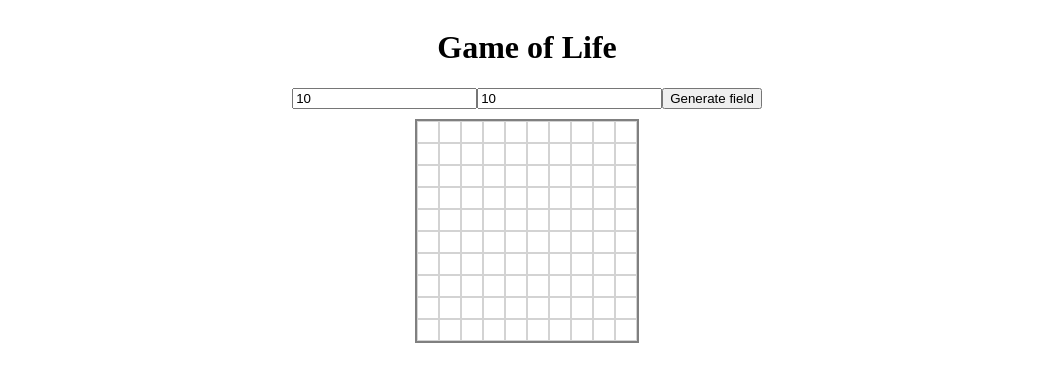
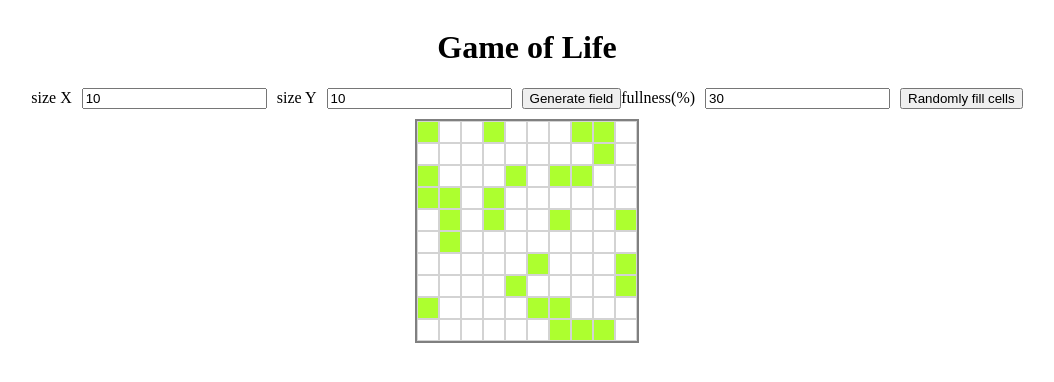
Before and after one commit to Momomash/otusReactJs, a React app: page / in a window 1280 px wide. Shown: the top 382 px of the page, without its empty margins (113-1167 px from the left). Built offline with nearby package versions, Linux system fonts and the light colour scheme.

Commit message:
add button with function "randomFilling"

```diff
--- a/src/components/Field/Field.tsx
+++ b/src/components/Field/Field.tsx
@@ -1,17 +1,6 @@
 import * as React from 'react';
 import styled from '@emotion/styled';
 import { CellStatus, Cell } from './components';
-
-const generateCells = (x: number, y: number): Array<Array<CellStatus>> => {
-    const arr: Array<Array<CellStatus>> = [];
-    for (let i = y - 1; i >= 0; i--) {
-        arr[i] = [];
-        for (let j = x - 1; j >= 0; j--) {
-            arr[i][j] = CellStatus.Empty;
-        }
-    }
-    return arr;
-};
 
 const Game = styled.div((props: { isAnimation: boolean }) => ({
     display: 'flex',
@@ -46,11 +35,42 @@ const FieldRow = styled.div`
     display: flex;
     flex-direction: row;
 `;
+const Input = styled.input`
+    margin: 0 10px;
+`;
+
+const randomFilling = (arr: Array<Array<CellStatus>>, fullness: number): void => {
+    for (let i = 0; i < arr.length; i++) {
+        for (let j = 0; j < arr[i].length; j++) {
+            arr[i][j] = CellStatus.Empty;
+        }
+    }
+
+    let randomCells = Math.round((arr.length * arr[0].length * fullness) / 100);
+    for (randomCells; randomCells > 0; randomCells--) {
+        const randomRow = arr[Math.floor(Math.random() * arr.length)];
+        const randomCol = Math.floor(Math.random() * randomRow.length);
+        randomRow[randomCol] = CellStatus.Young;
+    }
+};
+
+const generateCells = (x: number, y: number, fullness: number): Array<Array<CellStatus>> => {
+    const arr: Array<Array<CellStatus>> = [];
+    for (let i = y - 1; i >= 0; i--) {
+        arr[i] = [];
+        for (let j = x - 1; j >= 0; j--) {
+            arr[i][j] = CellStatus.Empty;
+        }
+    }
+    randomFilling(arr, fullness);
+    return arr;
+};
 
 type Props = {};
 type State = {
     sizeX: number;
     sizeY: number;
+    fullness: number;
     cells: CellStatus[][];
     isAnimation: boolean;
 };
@@ -63,7 +83,8 @@ export class Field extends React.Component<Props, State> {
         this.state = {
             sizeX: 10,
             sizeY: 10,
-            cells: generateCells(10, 10),
+            fullness: 30,
+            cells: generateCells(10, 10, 30),
             isAnimation: true,
         };
     }
@@ -79,12 +100,22 @@ export class Field extends React.Component<Props, State> {
         this.setState((prevState) => {
             return {
                 ...prevState,
-                cells: this.regenerateCells(prevState.sizeX, prevState.sizeY),
+                cells: this.regenerateCells(prevState.sizeX, prevState.sizeY, prevState.fullness),
+            };
+        });
+    };
+    randomlyFill = (event: any) => {
+        this.setState((prevState) => {
+            const newCells = Array.from(prevState.cells);
+            randomFilling(newCells, prevState.fullness);
+            return {
+                ...prevState,
+                cells: newCells,
             };
         });
     };
 
-    regenerateCells(x: number, y: number): Array<Array<CellStatus>> {
+    regenerateCells(x: number, y: number, fullness: number): Array<Array<CellStatus>> {
         const lastArr = this.state.cells;
         const cellsX = this.state.cells[0].length;
         const cellsY = this.state.cells.length;
@@ -119,8 +150,8 @@ export class Field extends React.Component<Props, State> {
     toggleStatus(i: number, j: number): void {
         const cells = Array.from(this.state.cells);
         if (this.state.cells[i][j] === CellStatus.Empty) {
-            cells[i][j] = CellStatus.Living;
-        } else if (this.state.cells[i][j] === CellStatus.Living) {
+            cells[i][j] = CellStatus.Young;
+        } else {
             cells[i][j] = CellStatus.Empty;
         }
         this.setState({ cells: cells });
@@ -131,7 +162,7 @@ export class Field extends React.Component<Props, State> {
         if (this._isMounted) {
             setTimeout(() => {
                 this.setState({ isAnimation: false });
-            }, 3000);
+            }, 1000);
         }
     }
 
@@ -145,19 +176,35 @@ export class Field extends React.Component<Props, State> {
                 <h1>Game of Life</h1>
                 <Controls>
                     <form onSubmit={this.handleSubmit}>
-                        <input
+                        <label>
+                            size X
+                            <Input
                                 type="number"
                                 value={this.state.sizeX}
                                 name="sizeX"
                                 onChange={this.handleChange}
                             />
-                        <input
+                        </label>
+                        <label>
+                            size Y
+                            <Input
                                 type="number"
                                 value={this.state.sizeY}
                                 name="sizeY"
                                 onChange={this.handleChange}
                             />
+                        </label>
                         <input type="submit" placeholder="Generate Field" value="Generate field" />
+                        <label>
+                            fullness(%)
+                            <Input
+                                type="number"
+                                value={this.state.fullness}
+                                name="fullness"
+                                onChange={this.handleChange}
+                            />
+                        </label>
+                        <button onClick={this.randomlyFill}>Randomly fill cells</button>
                     </form>
                 </Controls>
                 <FieldContainer>
```
Lines whose indentation alone changed are shown as unchanged.
